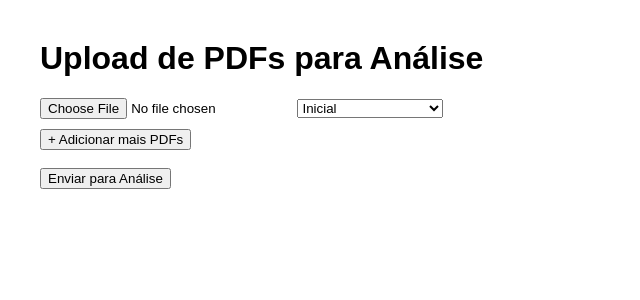
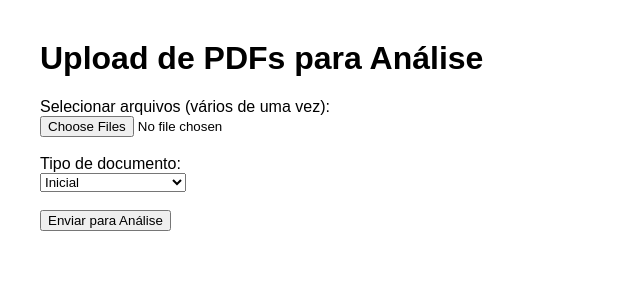
Before and after one commit to PHDRibeiro/analisador-pdf, a Flask app: page / in a window 1280 px wide. Shown: the top 300 px of the page, without its empty margins (0-640 px from the left). Run offline with Flask 2, Linux system fonts and the light colour scheme.

Commit message:
Versao v1.0 - Funcional

```diff
--- a/app.py
+++ b/app.py
@@ -3,7 +3,7 @@ import os
 from werkzeug.utils import secure_filename
 import pdfplumber
 from pypdf import PdfReader, PdfWriter
-import pandas as pd  # ✅ NOVO
+import pandas as pd
 
 app = Flask(__name__)
 UPLOAD_FOLDER = 'uploads'
@@ -50,11 +50,42 @@ def parse_inicial(texto):
 
     return resultados
 
+def parse_extratao(texto):
+    import re
+
+    resultado = {
+        "nome": "NOME NÃO ENCONTRADO",
+        "cpf": "CPF NÃO ENCONTRADO"
+    }
+
+    # Remove quebras de linha internas
+    texto = texto.replace('\n', ' ')
+
+    # Padrão para encontrar CPF
+    match_cpf = re.search(r'\b(\d{3}\.\d{3}\.\d{3}-\d{2})\b', texto)
+    if match_cpf:
+        resultado["cpf"] = match_cpf.group(1)
+
+    # Padrão para nome: depois da palavra "NOME" e antes de números
+    match_nome = re.search(r'NOME\s+([A-ZÁÉÍÓÚÂÊÔÃÕÇ ]{3,})\s+\d{11}', texto)
+    if match_nome:
+        resultado["nome"] = match_nome.group(1).strip()
+
+    return [resultado]
+
+def extrair_paginas_arquivo(nome_arquivo):
+    import re
+    match = re.search(r'pag[_ ]?(\d{2,5})\D+(\d{2,5})', nome_arquivo)
+    if match:
+        return f"{match.group(1)}–{match.group(2)}"
+    return ""
+
 def processar_arquivos():
     pasta = 'uploads'
     arquivos = os.listdir(pasta)
 
     dados_inicial = []
+    extratao_encontrados = []
 
     for arquivo in arquivos:
         caminho = os.path.join(pasta, arquivo)
@@ -75,11 +106,17 @@ def processar_arquivos():
 
         if tipo == 'Inicial':
             dados_inicial.extend(parse_inicial(texto))
+        elif tipo == 'Informativo Extratão':
+            extratos = parse_extratao(texto)
+            for dado in extratos:
+                dado["arquivo"] = nome_original
+                dado["paginas"] = extrair_paginas_arquivo(nome_original)
+                extratao_encontrados.append(dado)
 
         if caminho_para_processar != caminho:
             os.remove(caminho_para_processar)
 
-    # Cria DataFrame base
+    # Cria DataFrame base com dados da Inicial
     df = pd.DataFrame(dados_inicial)
 
     # Adiciona numeração
@@ -90,7 +127,21 @@ def processar_arquivos():
         df[f'Informativo {inf}'] = 'Não'
         df[f'Página {inf}'] = ''
 
-    # Deixar colunas com letras maiúsculas no início
+    # Cruzamento com dados do Extratão por CPF (normalizado)
+    for idx, row in df.iterrows():
+        cpf_df = str(row['cpf']).replace('.', '').replace('-', '').strip()
+        for registro in extratao_encontrados:
+            cpf_extra = str(registro['cpf']).replace('.', '').replace('-', '').strip()
+
+            # Aqui está o print de comparação
+            print(f"Comparando: {cpf_df} vs {cpf_extra}")
+
+            if cpf_df == cpf_extra:
+                df.at[idx, 'Informativo Extratão'] = 'Sim'
+                df.at[idx, 'Página Extratão'] = registro.get('paginas', '')
+                break
+
+    # Padroniza capitalização das colunas
     df.columns = [col.capitalize() for col in df.columns]
 
     return df.to_dict(orient='records')
@@ -104,15 +155,15 @@ def index():
 @app.route('/upload', methods=['POST'])
 def upload():
     arquivos = request.files.getlist('pdfs')
-    tipos = request.form.getlist('tipos[]')
+    tipo = request.form.get('tipo')
 
     os.makedirs(app.config['UPLOAD_FOLDER'], exist_ok=True)
 
-    for idx, arquivo in enumerate(arquivos):
-        if arquivo and tipos[idx]:
-            tipo = tipos[idx].replace(" ", "_")
+    for arquivo in arquivos:
+        if arquivo and tipo:
+            tipo_limpo = tipo.replace(" ", "_")
             nome_seguro = secure_filename(arquivo.filename)
-            nome_final = f"{tipo}__{nome_seguro}"
+            nome_final = f"{tipo_limpo}__{nome_seguro}"
             caminho = os.path.join(app.config['UPLOAD_FOLDER'], nome_final)
             arquivo.save(caminho)
 
--- a/templates/index.html
+++ b/templates/index.html
@@ -8,19 +8,17 @@
 <body>
   <h1>Upload de PDFs para Análise</h1>
 
-  <form action="/upload" method="POST" enctype="multipart/form-data" id="formulario">
-    <div id="pdf-container">
-      <div class="pdf-bloco">
-        <input type="file" name="pdfs" required>
-        <select name="tipos[]" required>
-          {% for tipo in tipos %}
-          <option value="{{ tipo }}">{{ tipo }}</option>
-          {% endfor %}
-        </select>
-      </div>
-    </div>
+  <form action="/upload" method="POST" enctype="multipart/form-data">
+    <label>Selecionar arquivos (vários de uma vez):</label><br>
+    <input type="file" name="pdfs" multiple required><br><br>
 
-    <button type="button" onclick="adicionarBloco()">+ Adicionar mais PDFs</button><br><br>
+    <label>Tipo de documento:</label><br>
+    <select name="tipo" required>
+      {% for tipo in tipos %}
+      <option value="{{ tipo }}">{{ tipo }}</option>
+      {% endfor %}
+    </select><br><br>
+
     <button type="submit">Enviar para Análise</button>
   </form>
 
```
Also changed, not shown: 3 other files.
